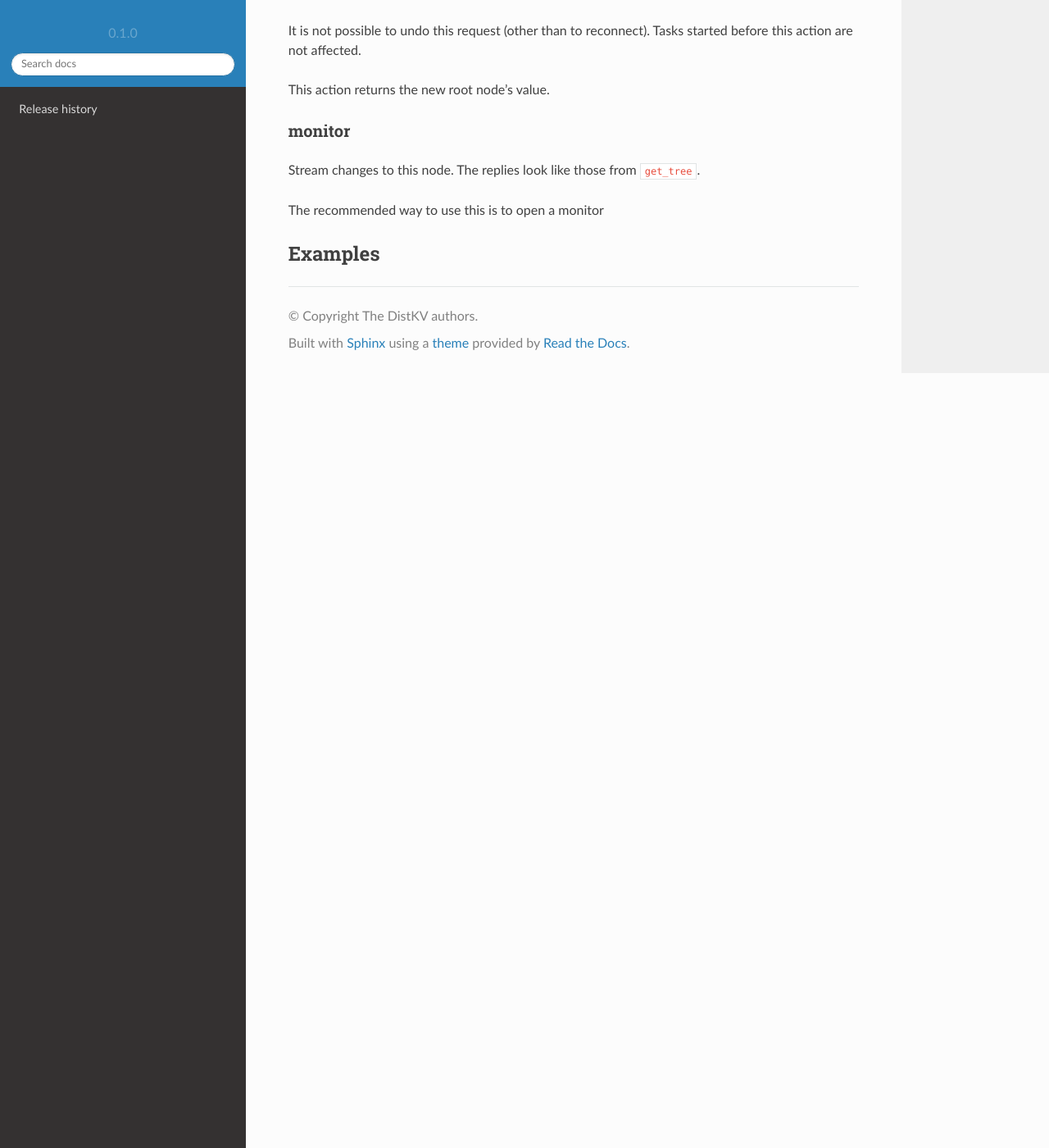
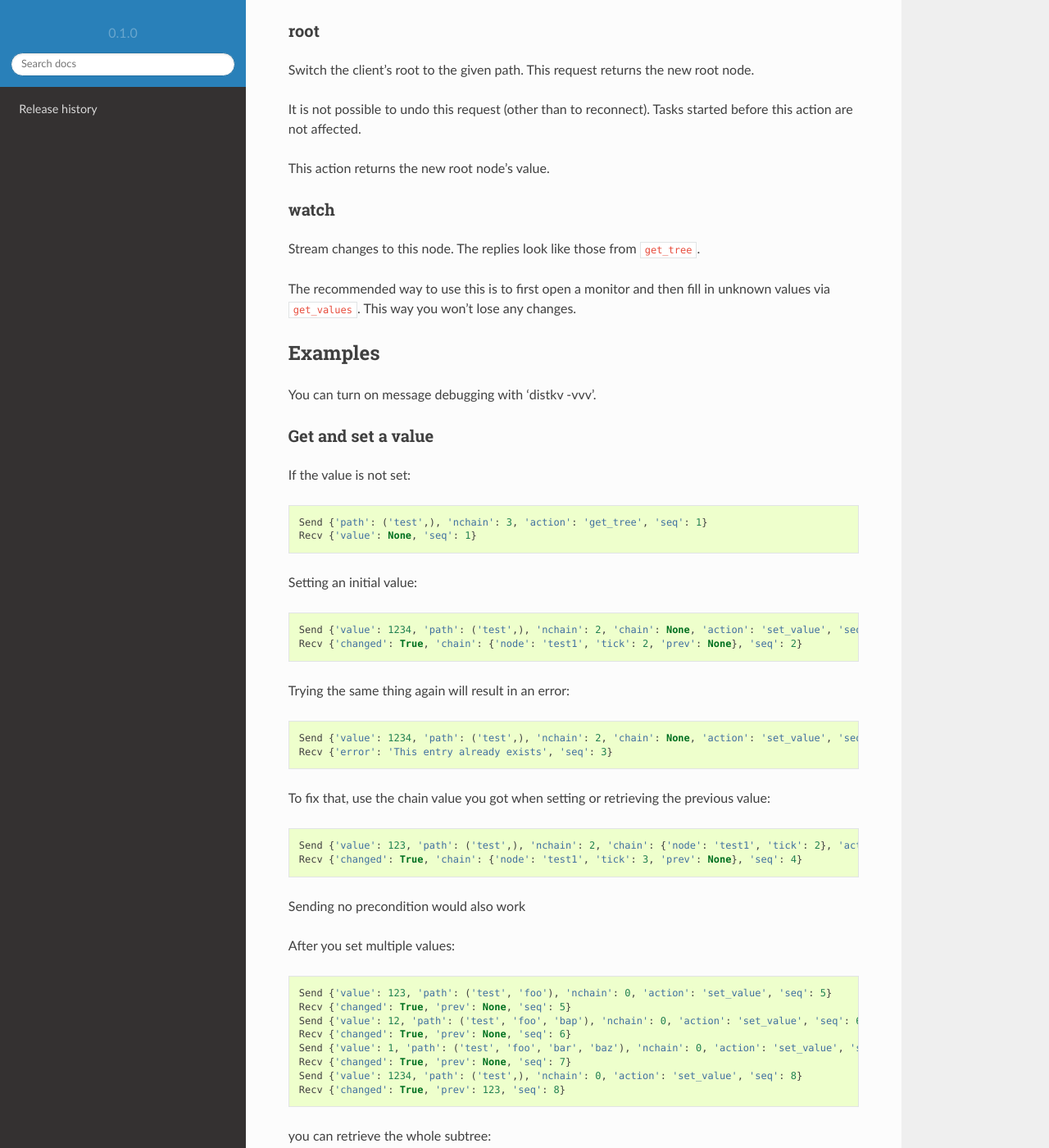
Before and after one commit to M-o-a-T/moat-kv, a Sphinx documentation site: the page built from docs/source/client_protocol.rst, in a window 1280 px wide and 1400 px high, scrolled down 3485 px. Shown: the whole window at 82% size. Built offline with Sphinx 7.4.7 and the Read the Docs theme 2.0.0, drawn with Linux system fonts in a browser that asks for light colours; cross-references to code outside the pages are shown as plain code; some of the changed text lies outside the part shown.

Commit message:
more protocol docs

```diff
--- a/docs/source/client_protocol.rst
+++ b/docs/source/client_protocol.rst
@@ -2,13 +2,16 @@
 DistKV's client protocol
 ========================
 
-DistKV's native client protocol is based on MsgPack.
+DistKV's native client protocol is based on MsgPack. The client sends
+requests; the server sends one or more responses. You may (and indeed
+should) run concurrent requests on the same connection.
 
 Strings must be UTF-8, as per MsgPack specification.
 
 Requests and replies are mappings.
 
-The server initially sends a greeting, using sequence number zero.
+The server initially sends a greeting, using sequence number zero. It will
+not send any other unsolicited message.
 
 Requests
 ========
@@ -20,7 +23,8 @@
 seq
 ---
 
-Every client message must contain a strictly increasing positive sequence
+Every client request must contain a strictly increasing positive sequence
+number. All replies associated with a request carry the same sequence
 number.
 
 action
@@ -175,12 +179,73 @@
 
 This action returns the new root node's value.
 
-monitor
--------
+watch
+-----
 
 Stream changes to this node. The replies look like those from ``get_tree``.
 
-The recommended way to use this is to open a monitor
+The recommended way to use this is to first open a monitor and then fill in
+unknown values via ``get_values``. This way you won't lose any changes.
 
 Examples
 ========
+
+You can turn on message debugging with 'distkv -vvv'.
+
+Get and set a value
+-------------------
+
+If the value is not set::
+
+    Send {'path': ('test',), 'nchain': 3, 'action': 'get_tree', 'seq': 1}
+    Recv {'value': None, 'seq': 1}
+
+Setting an initial value::
+
+    Send {'value': 1234, 'path': ('test',), 'nchain': 2, 'chain': None, 'action': 'set_value', 'seq': 2}
+    Recv {'changed': True, 'chain': {'node': 'test1', 'tick': 2, 'prev': None}, 'seq': 2}
+
+Trying the same thing again will result in an error::
+
+    Send {'value': 1234, 'path': ('test',), 'nchain': 2, 'chain': None, 'action': 'set_value', 'seq': 3}
+    Recv {'error': 'This entry already exists', 'seq': 3}
+
+To fix that, use the chain value you got when setting or retrieving the
+previous value::
+
+    Send {'value': 123, 'path': ('test',), 'nchain': 2, 'chain': {'node': 'test1', 'tick': 2}, 'action': 'set_value', 'seq': 4}
+    Recv {'changed': True, 'chain': {'node': 'test1', 'tick': 3, 'prev': None}, 'seq': 4}
+
+Sending no precondition would also work
+
+After you set multiple values::
+
+    Send {'value': 123, 'path': ('test', 'foo'), 'nchain': 0, 'action': 'set_value', 'seq': 5}
+    Recv {'changed': True, 'prev': None, 'seq': 5}
+    Send {'value': 12, 'path': ('test', 'foo', 'bap'), 'nchain': 0, 'action': 'set_value', 'seq': 6}
+    Recv {'changed': True, 'prev': None, 'seq': 6}
+    Send {'value': 1, 'path': ('test', 'foo', 'bar', 'baz'), 'nchain': 0, 'action': 'set_value', 'seq': 7}
+    Recv {'changed': True, 'prev': None, 'seq': 7}
+    Send {'value': 1234, 'path': ('test',), 'nchain': 0, 'action': 'set_value', 'seq': 8}
+    Recv {'changed': True, 'prev': 123, 'seq': 8}
+
+you can retrieve the whole subtree::
+
+    Send {'path': ('test',), 'nchain': 0, 'action': 'get_tree', 'seq': 1}
+    Recv {'seq': 1, 'state': 'start'}
+    Recv {'value': 1234, 'depth': 0, 'seq': 1}
+    Recv {'value': 123, 'path': ('foo',), 'depth': 0, 'seq': 1}
+    Recv {'value': 12, 'path': ('bap',), 'depth': 1, 'seq': 1}
+    Recv {'value': 1, 'path': ('bar', 'baz'), 'depth': 1, 'seq': 1}
+    Recv {'seq': 1, 'state': 'end'}
+
+Retrieving this tree with ``distkv client get -ryd ':val' test`` would print::
+
+    test:
+      :val: 1
+      foo:
+        :val: 1
+        bap: {':val': 12}
+        bar:
+          :val: 1
+          baz: {':val': 1}
```
